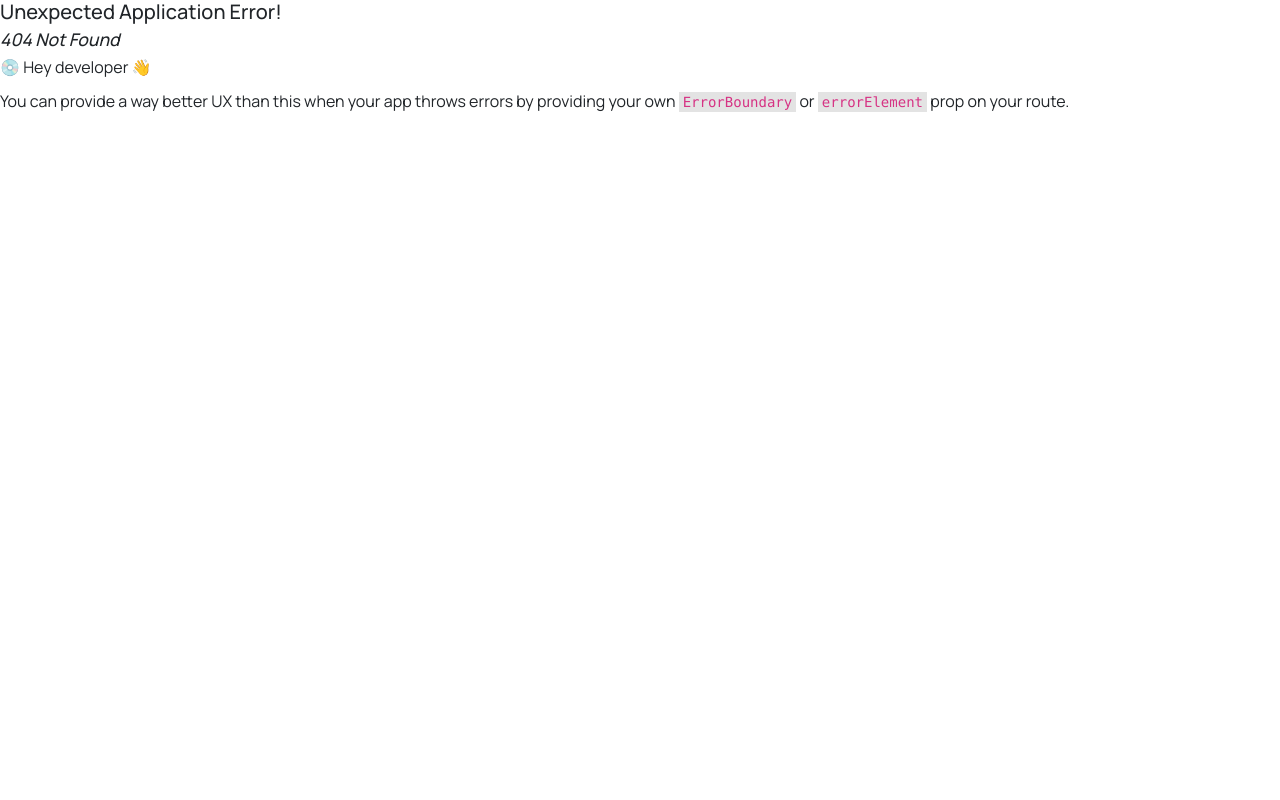
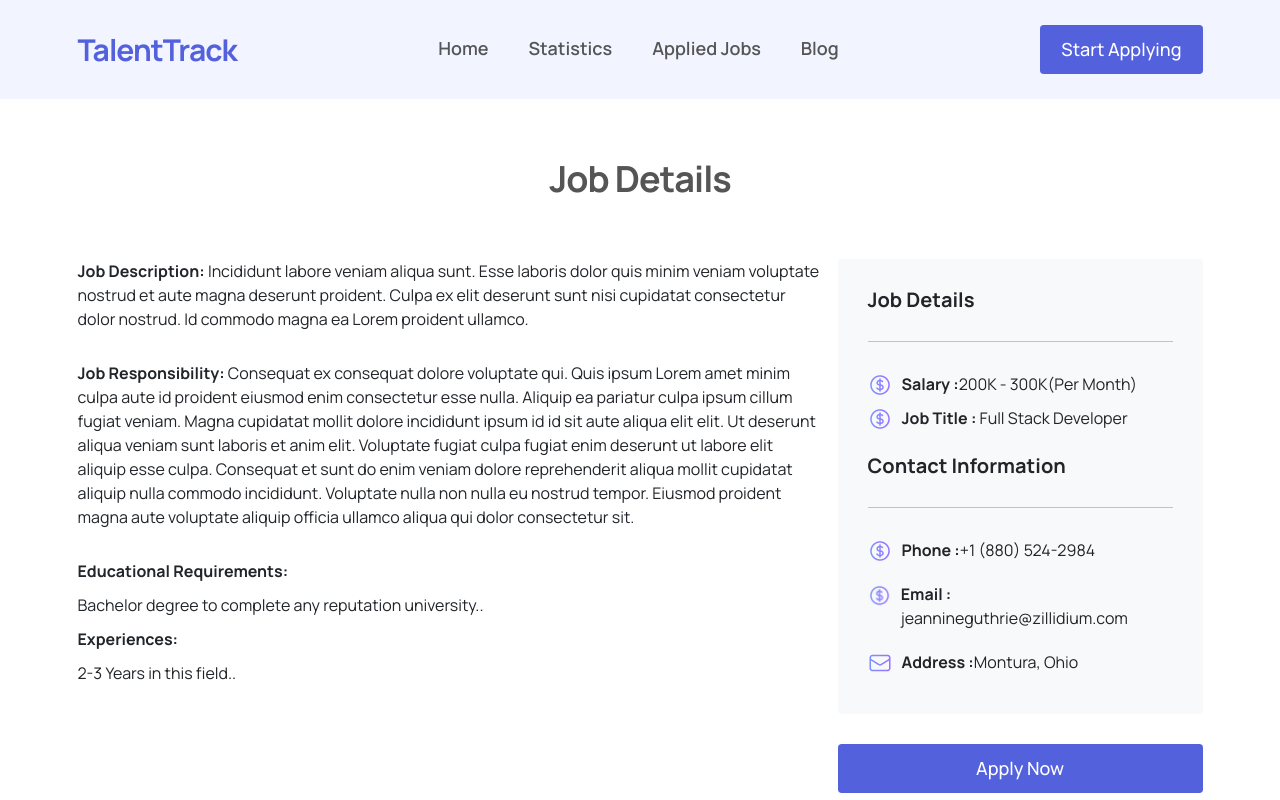
Before and after one commit to aburaihan8715/talent-track, a React (Vite) app: page /jobDetails/645b3ef521a31f4833dce2d5 in a window 1280 px wide. Before the commit this address had no page. Shown: the top 800 px of the page. Built offline with nearby package versions, Linux system fonts and the light colour scheme.

Commit message:
job details data pass done

```diff
--- a/src/main.jsx
+++ b/src/main.jsx
@@ -19,10 +19,10 @@ const router = createBrowserRouter([
       {
         path: "/",
         element: <Home />,
-        loader: () => fetch("jobs.json"),
+        loader: () => fetch("/jobs.json"),
       },
       {
-        path: "/jobDetails",
+        path: "/jobDetails/:id",
         element: <JobDetails />,
       },
       {
--- a/src/pages/Home/FeaturedJob/FeaturedJob.jsx
+++ b/src/pages/Home/FeaturedJob/FeaturedJob.jsx
@@ -5,7 +5,7 @@ import dolorIcon from "../../../assets/images/icons/Frame.png";
 import { Link } from "react-router-dom";
 
 const FeaturedJob = ({ job }) => {
-  const { job_type, job_time, logo, job_title, company, location, salary } = job;
+  const { _id, job_type, job_time, logo, job_title, company, location, salary } = job;
   return (
     <div className="col ">
       <div className="featured_job_item">
@@ -18,10 +18,10 @@ const FeaturedJob = ({ job }) => {
           <p className="secondary_p">{company}</p>
           <div className="featured_btn_box">
             <a className="btn btn_outline" href="#">
-             { job_type}
+              {job_type}
             </a>
             <a className="btn btn_outline" href="#">
-             { job_time}
+              {job_time}
             </a>
           </div>
 
@@ -42,7 +42,7 @@ const FeaturedJob = ({ job }) => {
             </div>
           </div>
 
-          <Link className="btn btn_full featured_full_btn" to="/jobDetails">
+          <Link className="btn btn_full featured_full_btn" to={`/jobDetails/${_id}`}>
             View Details
           </Link>
         </div>
--- a/src/pages/Home/JobCategory/JobCategory.jsx
+++ b/src/pages/Home/JobCategory/JobCategory.jsx
@@ -10,8 +10,6 @@ const JobCategory = () => {
       .then((res) => res.json())
       .then((data) => setJobCategory(data));
   }, []);
-
-  console.log(jobCategory);
 
   return (
     <section className="job_category_area">
--- a/src/pages/Home/JobDetails/JobDetails.jsx
+++ b/src/pages/Home/JobDetails/JobDetails.jsx
@@ -1,9 +1,20 @@
-import React from "react";
+import React, { useEffect, useState } from "react";
 import "./JobDetails.css";
 import dolorIcon from "../../../assets/images/icons/Frame.png";
 import mailIcon from "../../../assets/images/icons/Frame-3.png";
+import { useParams } from "react-router-dom";
 
 const JobDetails = () => {
+  const [jobsData, setJobsData] = useState([]);
+  const { id } = useParams();
+
+  useEffect(() => {
+    fetch("/jobs.json")
+      .then(res => res.json())
+      .then(data => setJobsData(data));
+  }, []);
+  const searchedData = jobsData?.find((jobData) => jobData._id === id);
+  console.log(searchedData);
   return (
     <section className="job_details_area">
       <div className="container">
@@ -17,28 +28,24 @@ const JobDetails = () => {
           <div className="col-md-8">
             <div>
               <p className="mb-5">
-                <strong>Job Description:</strong> A UI/UX (User Interface/User Experience) designer is responsible for designing and creating engaging
-                and effective interfaces for software and web applications. This includes designing the layout, visual design, and interactivity of
-                the user interface.
+                <strong>Job Description:</strong> {searchedData?.job_description}
               </p>
 
               <p className="mb-5">
-                <strong>Job Responsibility:</strong> Collaborating with cross-functional teams: UI/UX designers often work closely with other teams,
-                including product management, engineering, and marketing, to ensure that the user interface is aligned with business and technical
-                requirements. You will need to be able to effectively communicate your design ideas and gather feedback from other team members.
+                <strong>Job Responsibility:</strong> {searchedData?.job_responsibility}
               </p>
 
               <p>
                 <strong>Educational Requirements:</strong>{" "}
               </p>
 
-              <p>Bachelor degree to complete any reputational university.</p>
+              <p>{searchedData?.education}.</p>
 
               <p>
                 <strong>Experiences:</strong>
               </p>
 
-              <p>2-3 Years in this field.</p>
+              <p>{searchedData?.experience}.</p>
             </div>
           </div>
 
@@ -55,7 +62,7 @@ const JobDetails = () => {
                       <img className="icon" src={dolorIcon} alt="dolor icon" />{" "}
                     </span>
                     <p>
-                      <strong>Salary :</strong>100K - 150K (Per Month)
+                      <strong>Salary :</strong>{searchedData?.salary}(Per Month)
                     </p>
                   </div>
                   <div className="d-flex gap-3">
@@ -64,7 +71,7 @@ const JobDetails = () => {
                     </span>
 
                     <p>
-                      <strong>Job Title :</strong> Product Designer
+                      <strong>Job Title :</strong> {searchedData?.job_title}
                     </p>
                   </div>
                 </div>
@@ -79,7 +86,7 @@ const JobDetails = () => {
                       <img className="icon" src={dolorIcon} alt="dolor icon" />{" "}
                     </span>
                     <p>
-                      <strong>Phone :</strong>101750-00 00 00
+                      <strong>Phone :</strong>{searchedData?.contact_info[1]}
                     </p>
                   </div>
 
@@ -88,17 +95,17 @@ const JobDetails = () => {
                       <img className="icon" src={dolorIcon} alt="dolor icon" />{" "}
                     </span>
                     <p>
-                      <strong>Email :</strong> info@gmail.com
+                      <strong>Email :</strong> {searchedData?.contact_info[0]}
                     </p>
                   </div>
 
                   <div className="d-flex gap-3">
                     <span className="icon_box">
-                      <img className="icon flex-shrink-0" src={mailIcon} alt="dolor icon"/>{" "}
+                      <img className="icon flex-shrink-0" src={mailIcon} alt="dolor icon" />{" "}
                     </span>
 
                     <p>
-                      <strong>Address :</strong>Dhanmondi 32, Sukrabad Dhaka, Bangladesh
+                      <strong>Address :</strong>{searchedData?.location}
                     </p>
                   </div>
                 </div>
```
Also changed, not shown: src/layouts/MainLayout.jsx (+0 -31 lines).
